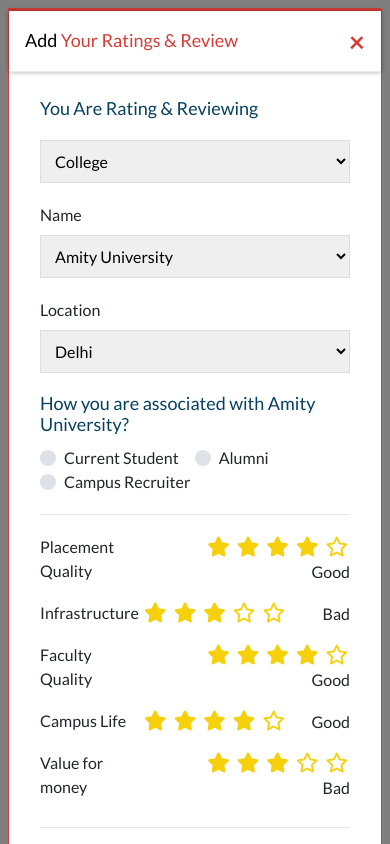
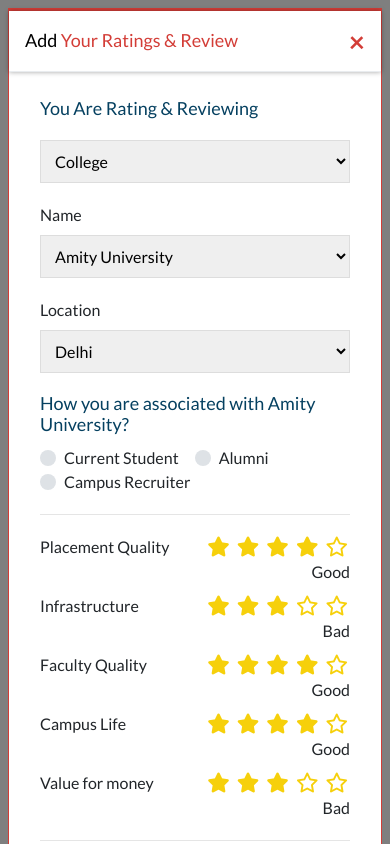
Before and after one commit to bsaurabh093/Popup-Project, a plain HTML site: page index.html in a window 390 px wide. Both pictures are taken after a click on the button "Launch demo modal". Drawn offline with Linux system fonts and the light colour scheme.

Commit message:
responsive

```diff
--- a/css/style.css
+++ b/css/style.css
@@ -150,4 +150,8 @@ hr{
     .review .custom-control {
         flex: 0 0 48%;
     }
+    .stars span {
+        display: block;
+        text-align: right;
+    }
 }
```
